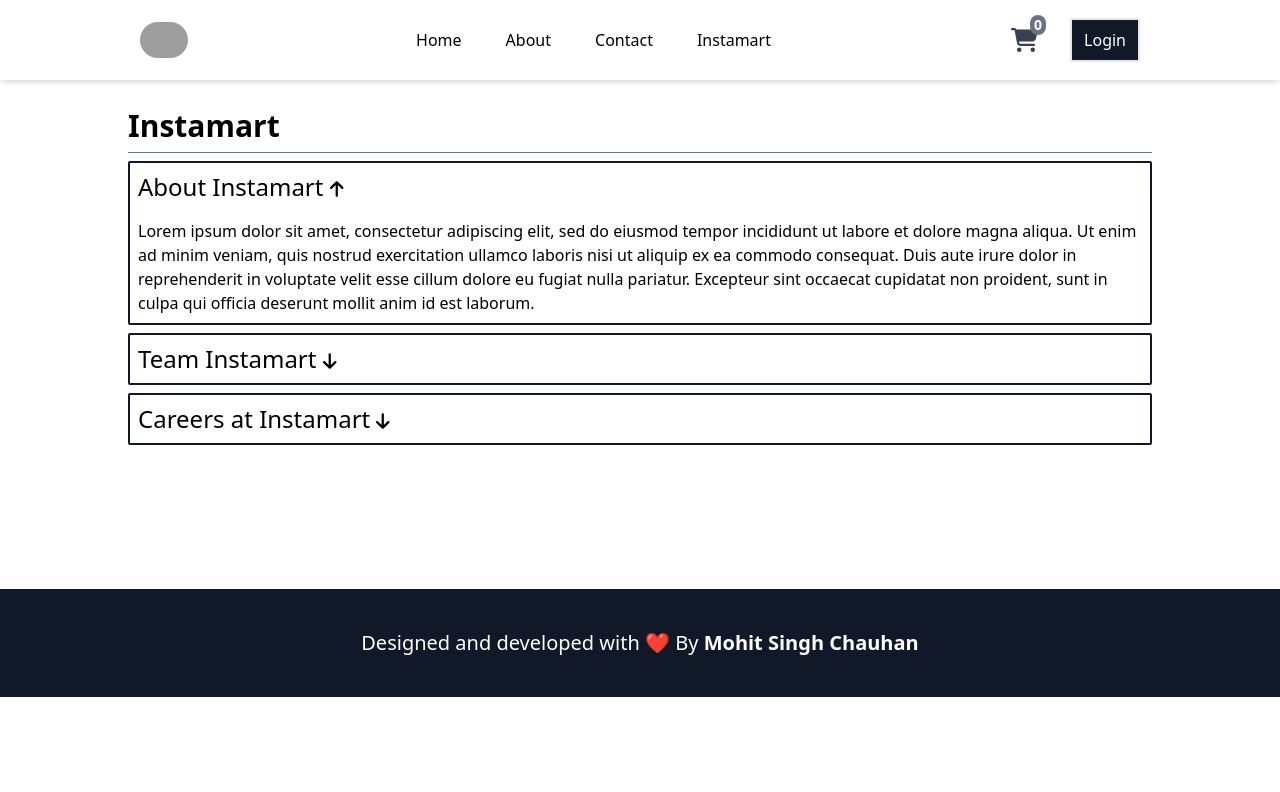
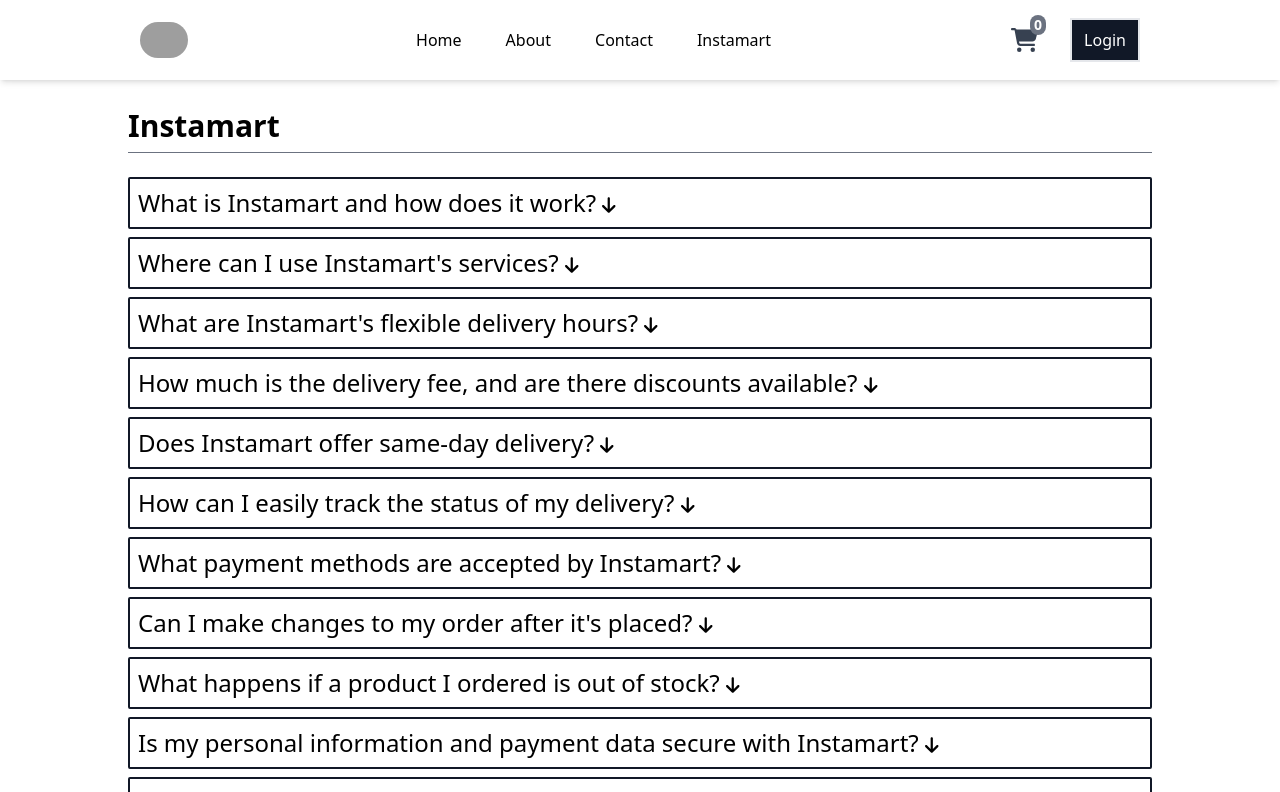
Before and after one commit to MohitSinghChauhan/Swiggy-Clone, a React (Vite) app: page /instamart in a window 1280 px wide. Shown: the top 792 px of the page. Built offline with nearby package versions, Linux system fonts and the light colour scheme; grey boxes are pictures that could not be loaded.

Commit message:
feat: revamped Instamart page

```diff
--- a/src/components/InstaMart.js
+++ b/src/components/InstaMart.js
@@ -1,6 +1,7 @@
 import { useState } from "react";
 import { FontAwesomeIcon } from "@fortawesome/react-fontawesome";
 import { faArrowDown, faArrowUp } from "@fortawesome/free-solid-svg-icons";
+import faqJSON from "../faq.json";
 
 const Section = ({ title, description, isVisible, setIsvisible }) => {
   //   const [isVisible, setIsvisible] = useState(false);
@@ -30,8 +31,24 @@
   return (
     <div className="m-auto w-4/5 my-5 py-2">
       <h1 className="text-3xl font-bold">Instamart</h1>{" "}
-      <hr className="my-2 border-gray-500" />
-      <Section
+      <hr className="my-2 mb-6 border-gray-500" />
+      {
+        faqJSON.map((faq) => {
+          return (
+            <Section
+              title={faq.title}
+              description={faq.description}
+              isVisible={visibleSection === faq.title}
+              setIsvisible={() =>
+                setIsVisibleSection(
+                  visibleSection === faq.title ? "" : faq.title
+                )
+              }
+            />
+          );
+        })
+      }
+      {/* <Section
         title={"About Instamart"}
         description={
           "Lorem ipsum dolor sit amet, consectetur adipiscing elit, sed do eiusmod tempor incididunt ut labore et dolore magna aliqua. Ut enim ad minim veniam, quis nostrud exercitation ullamco laboris nisi ut aliquip ex ea commodo consequat. Duis aute irure dolor in reprehenderit in voluptate velit esse cillum dolore eu fugiat nulla pariatur. Excepteur sint occaecat cupidatat non proident, sunt in culpa qui officia deserunt mollit anim id est laborum."
@@ -60,7 +77,7 @@
         setIsvisible={() =>
           setIsVisibleSection(visibleSection === "career" ? "" : "career")
         }
-      />
+      /> */}
     </div>
   );
 };
--- /dev/null
+++ b/src/faq.json
@@ -0,0 +1,57 @@
+[
+	{
+		"title": "What is Instamart and how does it work?",
+		"description": "Instamart is a revolutionary grocery delivery startup that simplifies your life. You can shop for groceries and household essentials online and have them delivered to your doorstep quickly and conveniently. To use Instamart, simply visit our website or mobile app, browse our vast selection of high-quality products, add your desired items to your cart, and proceed to checkout. Our dedicated team will then pick and pack your order with care, ensuring you receive only the freshest and best products, and deliver it to your specified address at your chosen delivery time.",
+		"section": "1"
+	},
+	{
+		"title": "Where can I use Instamart's services?",
+		"description": "Instamart is rapidly expanding its service areas to meet your needs. We currently serve a wide range of cities and regions, with our coverage continually growing. To find out if we're available in your area, check our user-friendly app or visit our website for the most up-to-date information on locations. You'll be pleasantly surprised at our extensive reach!",
+		"section": "2"
+	},
+	{
+		"title": "What are Instamart's flexible delivery hours?",
+		"description": "We understand that convenience is key. That's why we offer flexible delivery windows to accommodate your busy schedule. During the checkout process, you can easily select a delivery time that suits you best. Whether it's early morning, midday, or evening, we've got you covered!",
+		"section": "3"
+	},
+	{
+		"title": "How much is the delivery fee, and are there discounts available?",
+		"description": "The delivery fee may vary depending on your location and the size of your order. Rest assured, we provide transparent details on the delivery fee during the checkout process, so you'll always know what to expect. Plus, keep an eye out for our fantastic promotions and subscription services, which often offer free or reduced delivery fees for orders over a certain amount. We believe in saving you money while delivering convenience!",
+		"section": "4"
+	},
+	{
+		"title": "Does Instamart offer same-day delivery?",
+		"description": "Yes, we do! If you're in need of groceries in a hurry, you're in luck. Instamart offers same-day delivery for orders placed within our specified cutoff time. During checkout, simply select the same-day delivery option, and we'll work diligently to ensure your groceries arrive at your door as swiftly as possible.",
+		"section": "5"
+	},
+	{
+		"title": "How can I easily track the status of my delivery?",
+		"description": "We've made tracking your delivery a breeze. Through our intuitive app or user-friendly website, you can monitor your delivery in real-time. Additionally, we'll keep you informed every step of the way with timely updates and notifications, ensuring you're always in the know about the status of your order.",
+		"section": "6"
+	},
+	{
+		"title": "What payment methods are accepted by Instamart?",
+		"description": "At Instamart, we want to make your shopping experience as seamless as possible. That's why we accept a variety of payment methods, including credit and debit cards, digital wallets, and popular online payment services like PayPal. During checkout, you can choose the payment option that suits you best, providing you with the flexibility you deserve.",
+		"section": "7"
+	},
+	{
+		"title": "Can I make changes to my order after it's placed?",
+		"description": "We understand that plans can change, and we're here to help. Depending on the circumstances and within a specific timeframe after placing your order, you may have the option to make modifications. For assistance with order changes, please contact our friendly and helpful customer support team, and they'll guide you through the process.",
+		"section": "8"
+	},
+	{
+		"title": "What happens if a product I ordered is out of stock?",
+		"description": "While it's a rare occurrence, we take this situation seriously. If an item you ordered happens to be out of stock, we'll promptly notify you. Rest assured, we're here to provide solutions. We'll offer suitable alternatives or, if preferred, provide a refund for the unavailable item. Your satisfaction is our priority!",
+		"section": "9"
+	},
+	{
+		"title": "Is my personal information and payment data secure with Instamart?",
+		"description": "Absolutely! Your security is of utmost importance to us. At Instamart, we prioritize data security and employ industry-standard encryption and security measures to safeguard your personal information and payment data. You can shop with confidence, knowing that your information is protected every step of the way.",
+		"section": "10"
+	},
+	{
+		"title": "How can I get in touch with Instamart's customer support?",
+		"description": "We're always here to assist you with any questions or issues you may have. Getting in touch with Instamart's customer support team is easy. Simply visit the 'Contact Us' section on our app or website, and our knowledgeable and friendly team will be ready to provide you with the assistance you need. Your satisfaction is our top priority!",
+		"section": "11"
+	}
+]
```
